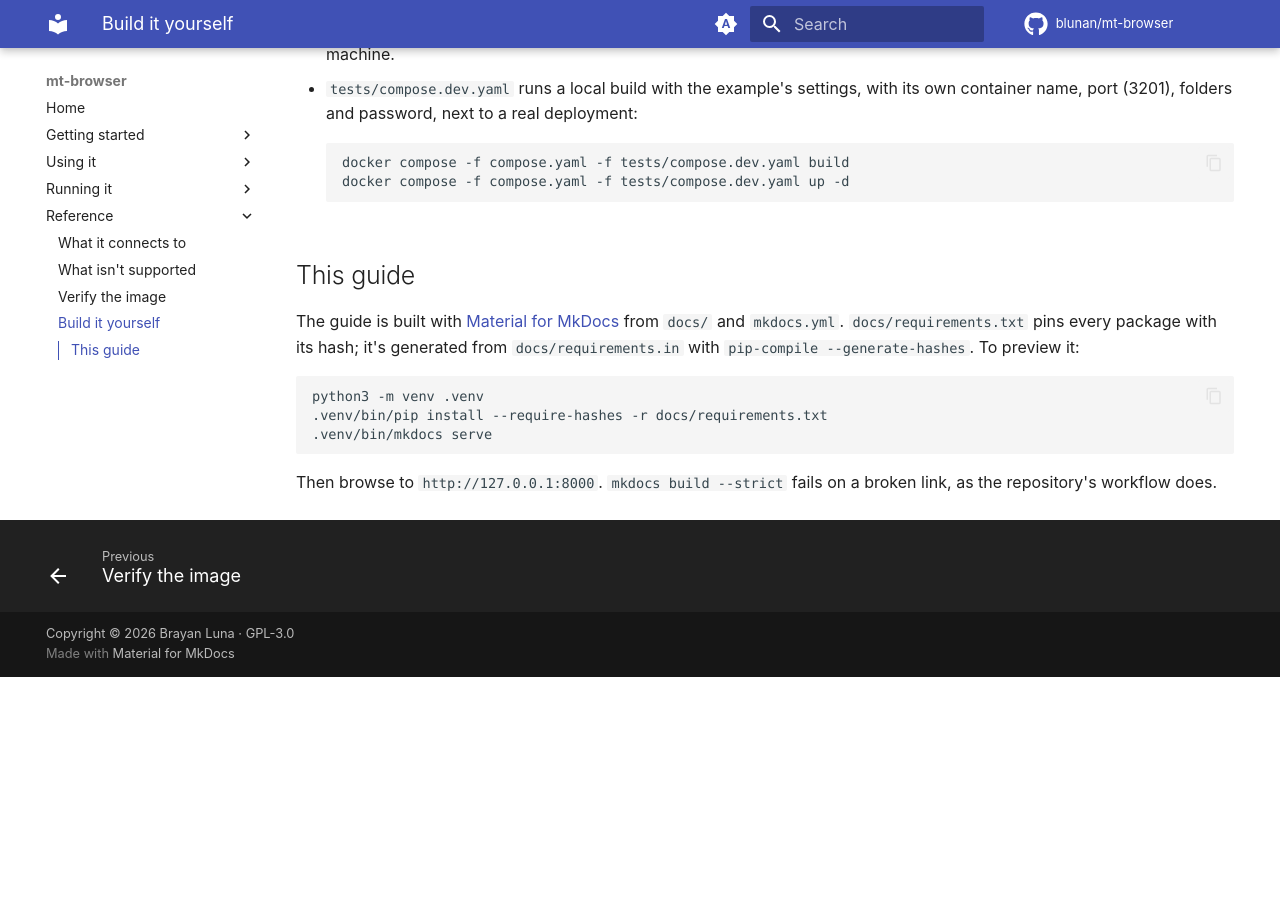
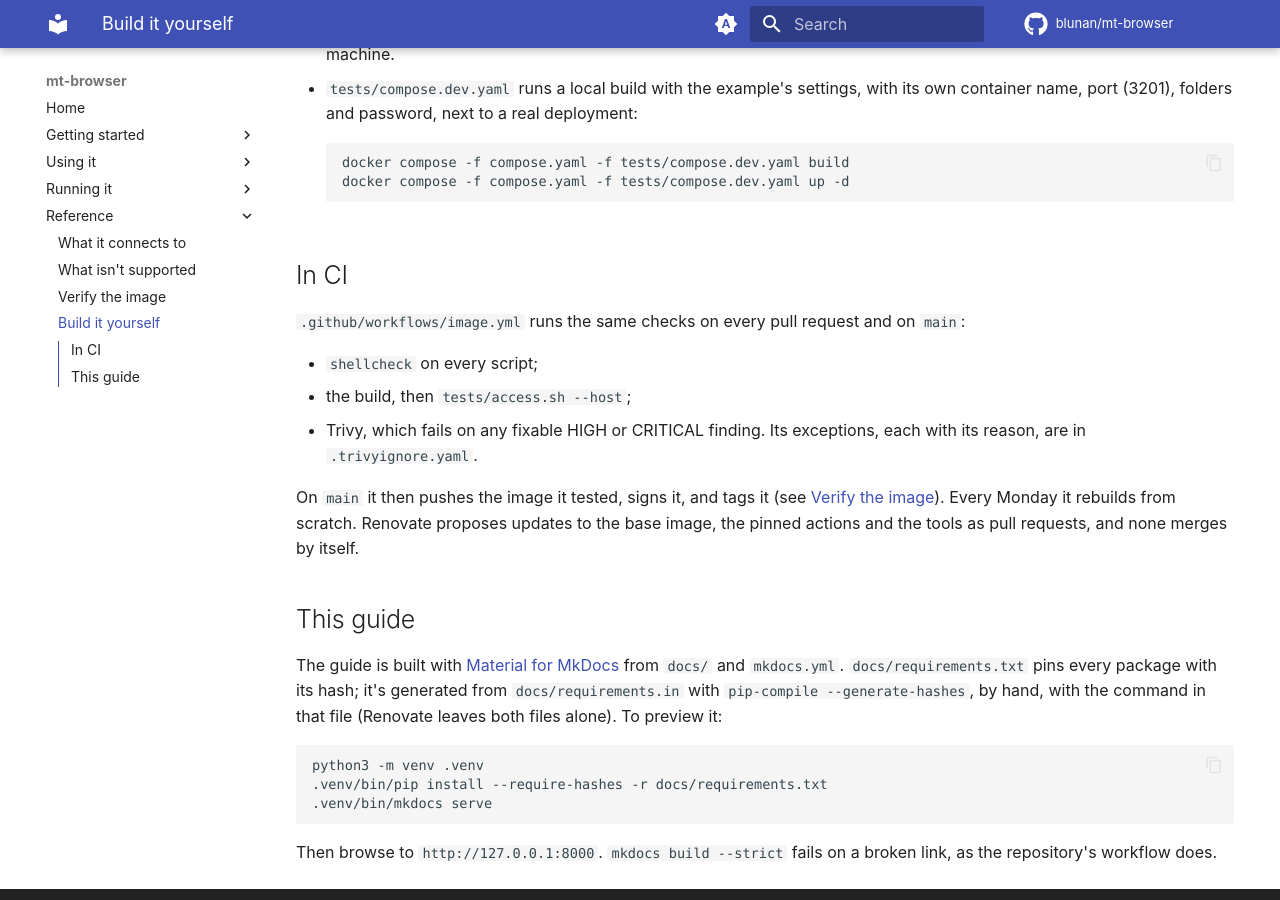
Before and after one commit to blunan/meta-trade-browser, an MkDocs documentation site: the page built from docs/building.md, in a window 1280 px wide and 900 px high, scrolled down 361 px. Built offline with MkDocs 1.6.1 and Material for MkDocs 9.7.7, drawn with Linux system fonts in a browser that asks for light colours; comment, search, counter and statistics services are not loaded; before the commit the page ends 1038 px from its top, so only the background shows below that.

Commit message:
Docs: tags, SBOM and provenance, CI; build and signature badges
The guide's Updates page gives the tag rules and when new builds come,
Verify the image shows the SBOM and the provenance, and Build it yourself
describes CI. The README gains the image build's status badge and a
"signed: cosign" badge linking to Verify the image.

Co-Authored-By: Claude Opus 5.5 <noreply@anthropic.com>
Claude-Session: https://claude.ai/code/session_019QQTS56JPh8YK3Mnp6rhMa

````diff
--- a/docs/building.md
+++ b/docs/building.md
@@ -16,9 +16,19 @@ tests/access.sh
     docker compose -f compose.yaml -f tests/compose.dev.yaml up -d
     ```
 
+## In CI
+
+`.github/workflows/image.yml` runs the same checks on every pull request and on `main`:
+
+- `shellcheck` on every script;
+- the build, then `tests/access.sh --host`;
+- Trivy, which fails on any fixable HIGH or CRITICAL finding. Its exceptions, each with its reason, are in `.trivyignore.yaml`.
+
+On `main` it then pushes the image it tested, signs it, and tags it (see [Verify the image](verify.md)). Every Monday it rebuilds from scratch. Renovate proposes updates to the base image, the pinned actions and the tools as pull requests, and none merges by itself.
+
 ## This guide
 
-The guide is built with [Material for MkDocs](https://squidfunk.github.io/mkdocs-material/) from `docs/` and `mkdocs.yml`. `docs/requirements.txt` pins every package with its hash; it's generated from `docs/requirements.in` with `pip-compile --generate-hashes`. To preview it:
+The guide is built with [Material for MkDocs](https://squidfunk.github.io/mkdocs-material/) from `docs/` and `mkdocs.yml`. `docs/requirements.txt` pins every package with its hash; it's generated from `docs/requirements.in` with `pip-compile --generate-hashes`, by hand, with the command in that file (Renovate leaves both files alone). To preview it:
 
 ```sh
 python3 -m venv .venv
````
Also changed, not shown: README.md (+2 -0 lines), docs/updates.md (+3 -2 lines), docs/verify.md (+10 -1 lines).
